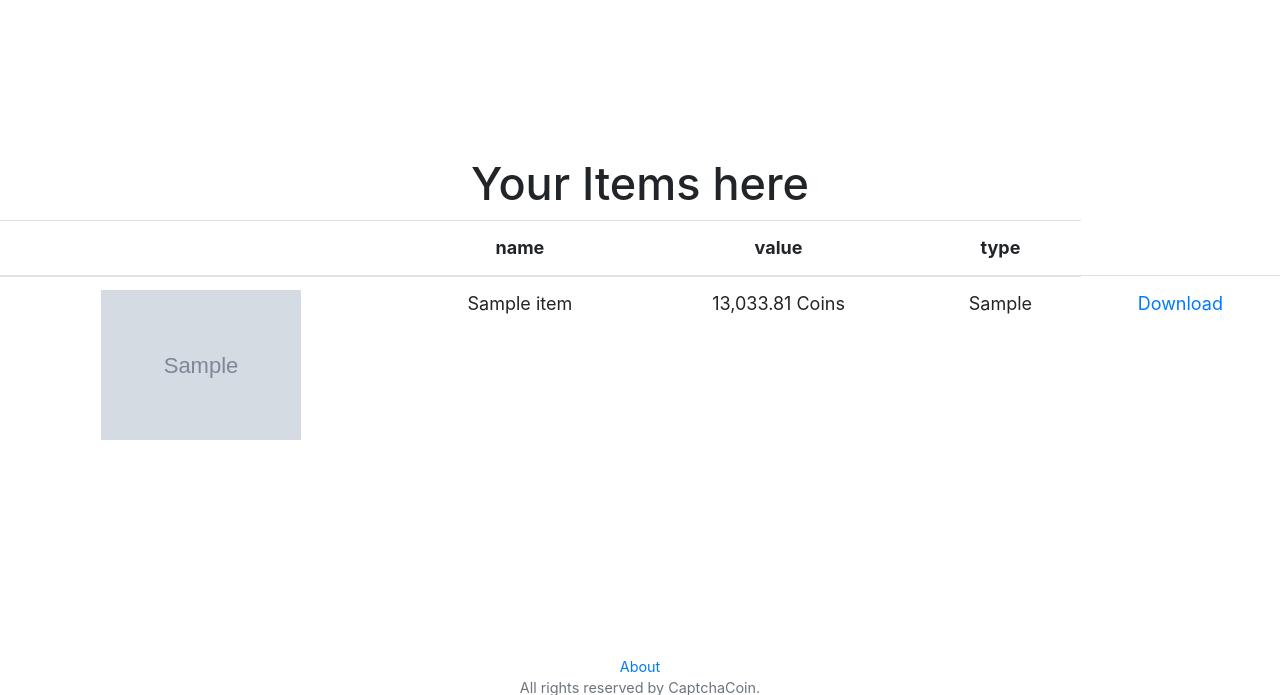
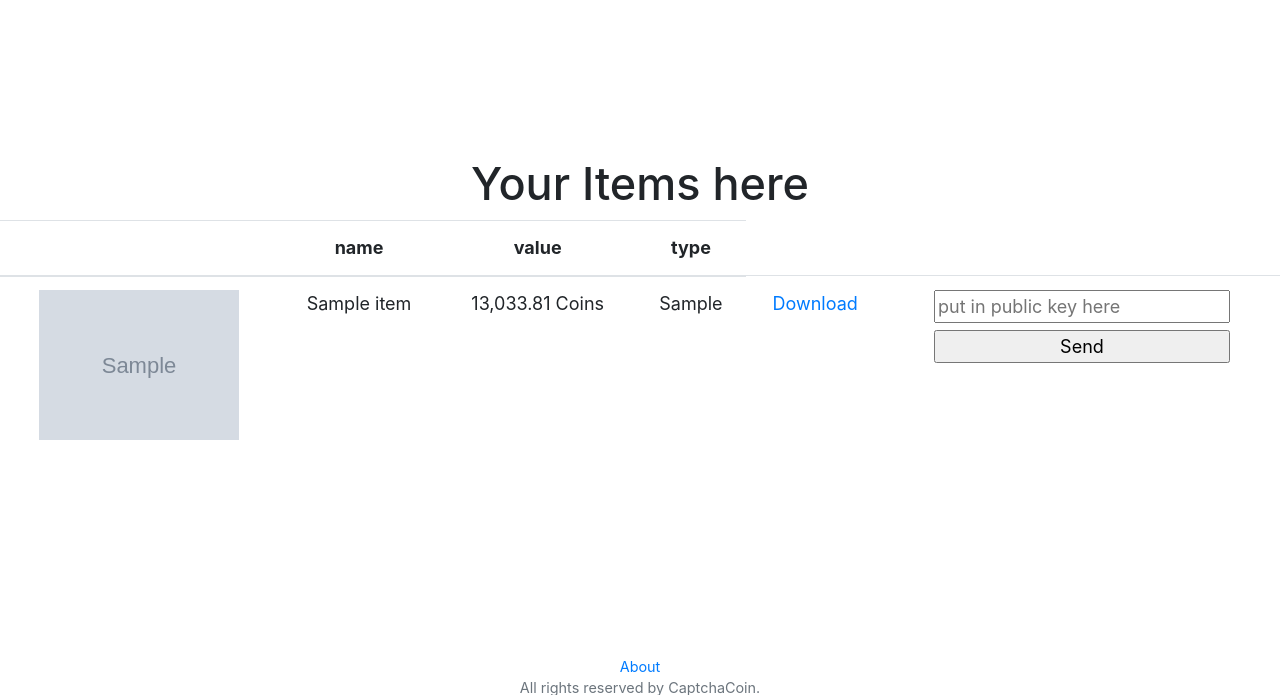
Before and after one commit to VerrroS/CaptchaCoin, a Flask app: page /items in a window 1280 px wide. Shown: the part 74-769 px from the top of the page. Run offline with Flask 2, Linux system fonts and the light colour scheme; the visitor is signed in with stand-in values (Sample User, id 1); tables that the repository leaves empty hold one stand-in row (values such as "Sample post"); grey boxes marked "Sample" are stand-in pictures; some libraries are stand-ins or nearby versions.

Commit message:
Add form for swnding items to another person

```diff
--- a/templates/Items.html
+++ b/templates/Items.html
@@ -33,6 +33,11 @@
               <td>{{item.price | coins}} Coins</td>
               <td>{{item.type}}</td>
               <td><a href="{{item.link}}" download target="_blank">Download</a></td>
+              <td><form action="/items" method="post">
+                <input type="text" name="key" placeholder="put in public key here">
+                <input type="text" name="item" value="{{item._id}}" class="d-none">
+                <input type="submit" name="" value="Send">
+              </form></td>
            </tr>
       {% endfor %}
   </tbody>
```
